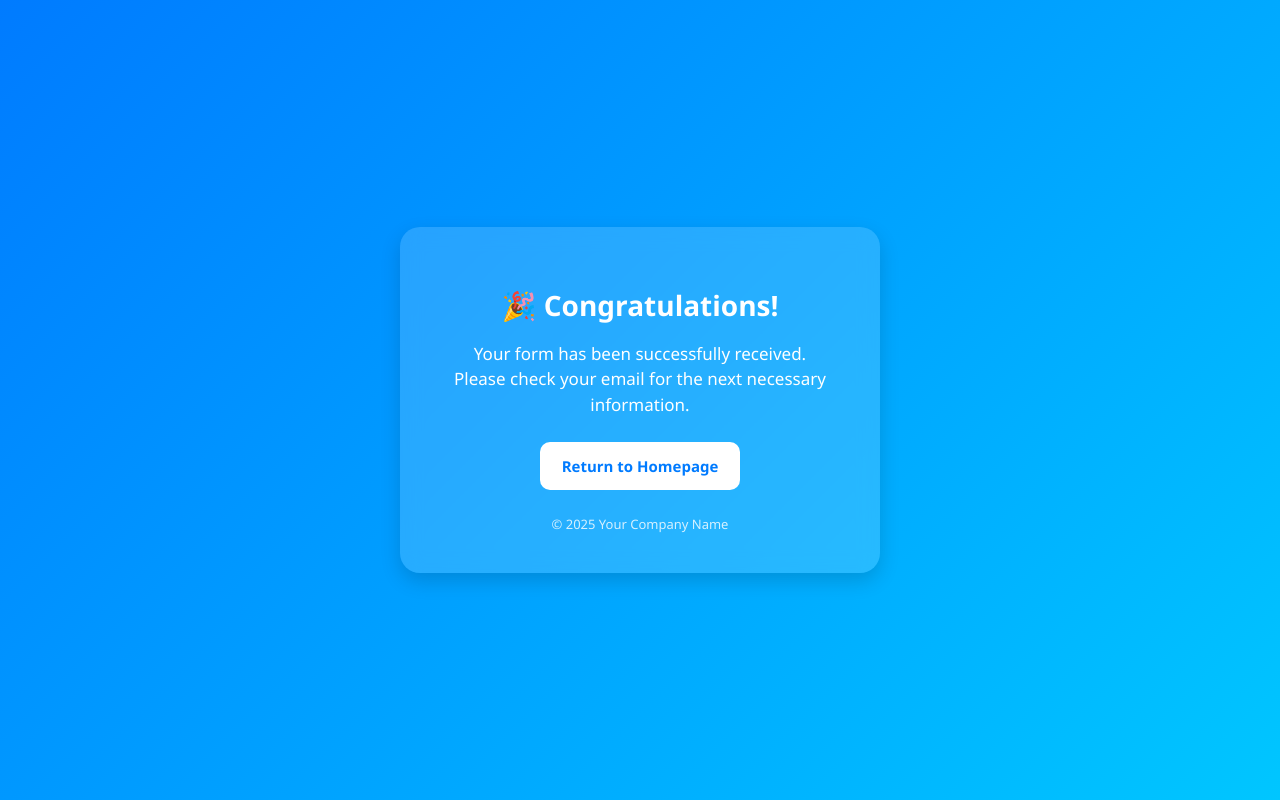
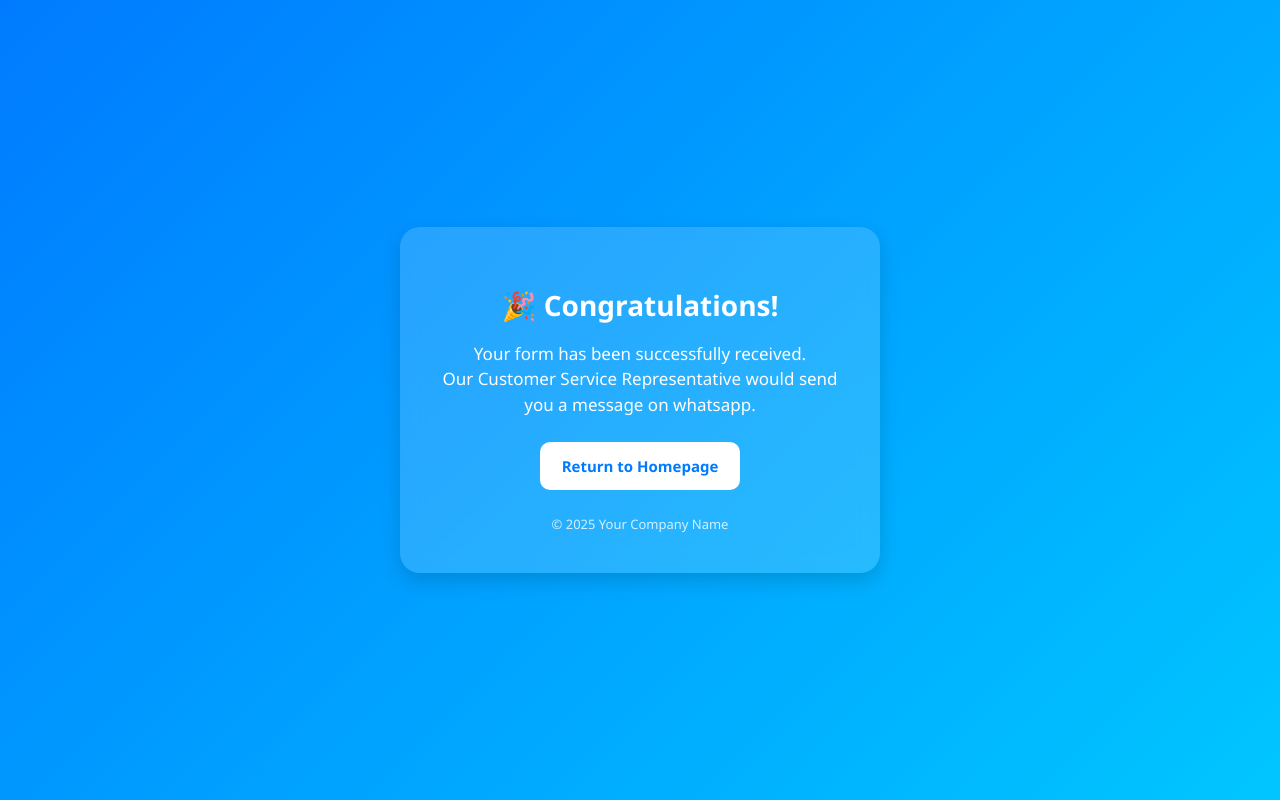
Before and after one commit to MICHEALSHOE2000/FORM, a plain HTML site: page success.html in a window 1280 px wide. Drawn offline with Linux system fonts and the light colour scheme.

Commit message:
Change email notification to WhatsApp message
Updated message to inform users about WhatsApp contact.

```diff
--- a/success.html
+++ b/success.html
@@ -68,7 +68,7 @@
   <div class="card">
     <h1>🎉 Congratulations!</h1>
     <p>Your form has been successfully received.<br>
-      Please check your email for the next necessary information.
+      Our Customer Service Representative would send you a message on whatsapp.
     </p>
 
     <a class="btn" href="https://yourwebsite.com">Return to Homepage</a>
```
